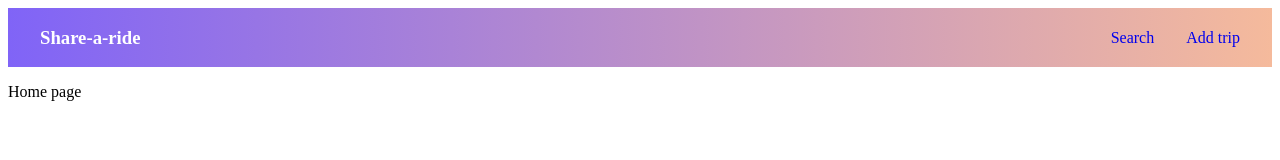
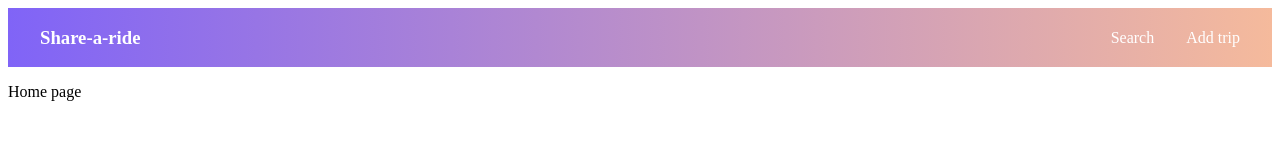
Before and after one commit to theman550/DAT257-K9, a React (Create React App) app in the folder frontend/: page / in a window 1280 px wide. Shown: the top 160 px of the page. Built offline with nearby package versions, Linux system fonts and the light colour scheme; a web font is replaced by a local one.

Commit message:
Change to styled link in navbar

```diff
--- a/frontend/src/components/Navigation.js
+++ b/frontend/src/components/Navigation.js
@@ -25,20 +25,33 @@ const Li = styled.li`
   margin-right: 2rem;
 `
 
+const StyledLink = styled(Link)`
+  text-decoration: none;
+  color: white;
+
+  &:hover {
+    text-decoration: underline;
+  }
+`
+
 const Navigation = () => {
   return (
     <Nav>
-      <H3>Share-a-ride</H3>
+      <H3>
+        <StyledLink to='/'>
+          Share-a-ride
+        </StyledLink>
+      </H3>
       <Ul>
         <Li>
-          <Link style={{textDecoration: 'none'}} to='/search'>
+          <StyledLink to='/search'>
             Search
-          </Link>
+          </StyledLink>
         </Li>
         <Li>
-          <Link style={{textDecoration: 'none'}} to='/add'>
+          <StyledLink to='/add'>
             Add trip
-          </Link>
+          </StyledLink>
         </Li>
       </Ul>
     </Nav>
```
